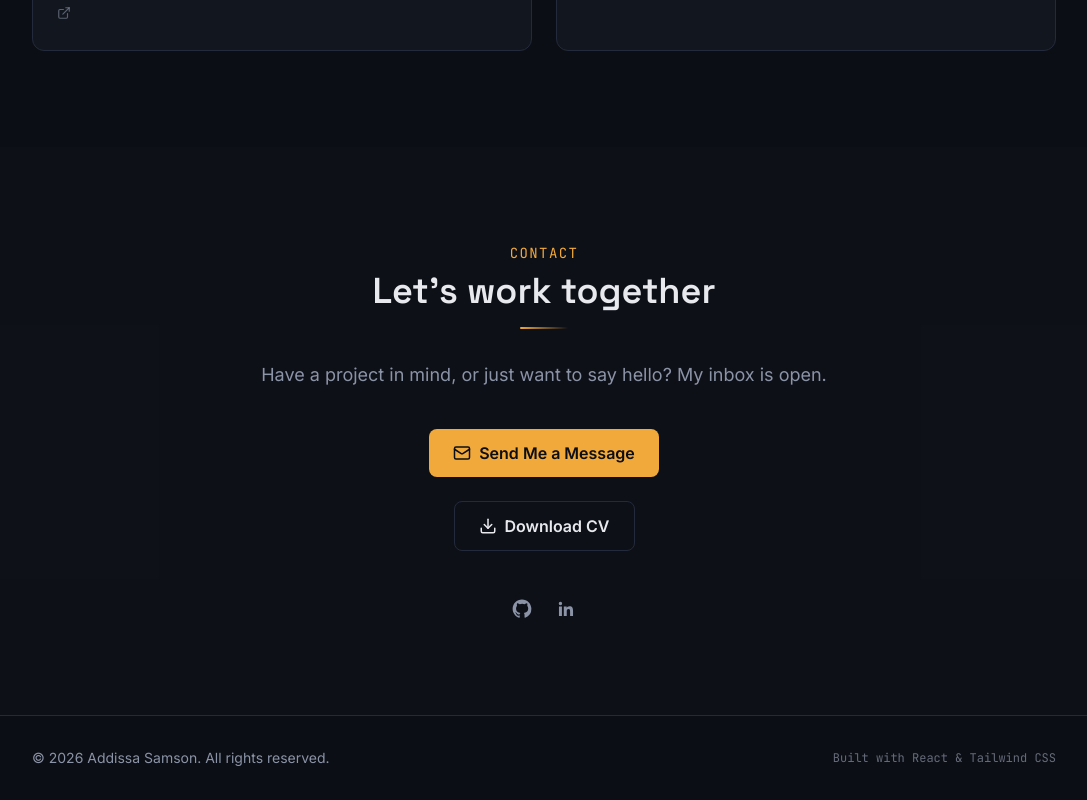
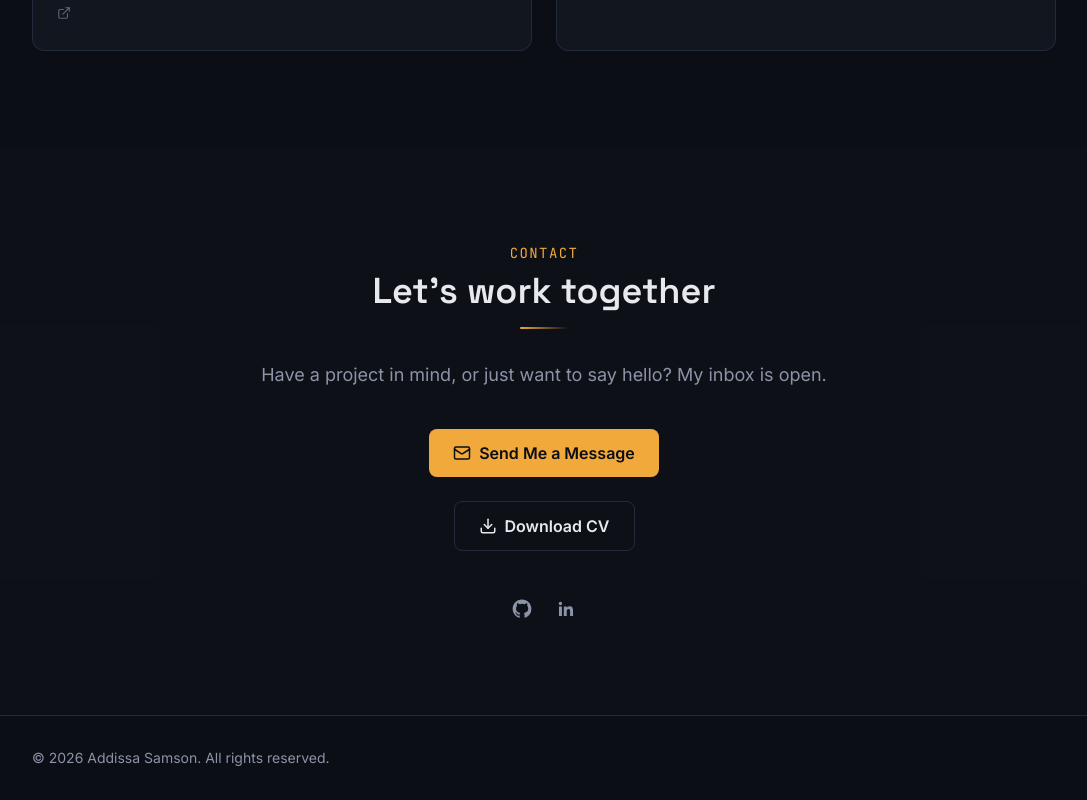
Before and after one commit to samsonaddissa247-creator/portfolio, a React (Vite) app: page / in a window 1280 px wide. Shown: the part 5264-6064 px from the top of the page, without its empty margins (96-1183 px from the left). Built offline with nearby package versions, Linux system fonts and the light colour scheme.

Commit message:
remove paragraph

```diff
--- a/src/components/Footer.jsx
+++ b/src/components/Footer.jsx
@@ -9,9 +9,6 @@ function Footer() {
         <p className="font-body text-sm text-muted">
           &copy; {year} {portfolioData.name}. All rights reserved.
         </p>
-        <p className="font-mono text-xs text-muted/70">
-          Built with React &amp; Tailwind CSS
-        </p>
       </div>
     </footer>
   );
```
